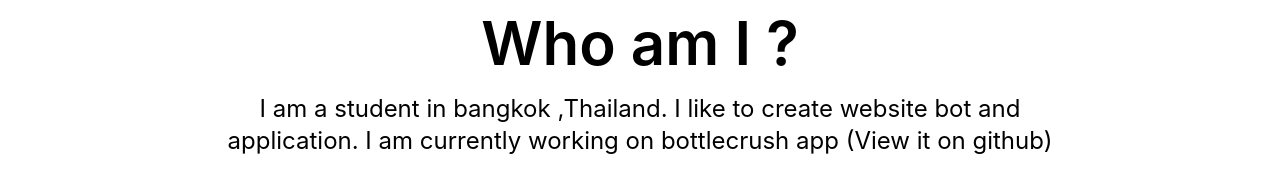
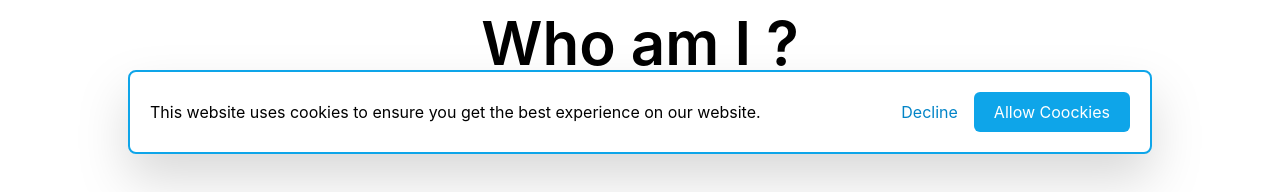
Before and after one commit to ronnapatp/ronnapat.com, a Next.js app: page /en-us in a window 1280 px wide. Shown: the part 606-798 px from the top of the page. Built offline with nearby package versions, Linux system fonts and the light colour scheme; no server answers.

Commit message:
Update cookie

```diff
--- a/components/cookies.js
+++ b/components/cookies.js
@@ -1,6 +1,27 @@
+import { useState } from "react"
+
 export default function () {
+    let cookie;
+
+    if (typeof window !== "undefined") {
+        cookie = localStorage.getItem('Cookies');
+    }
+    if (cookie === null) {
+        console.log('was null setting to false');
+        cookie = true;
+    } else {
+        cookie = false
+    }
+
+
+    const [ isShow, setIsShow ] = useState(cookie)
+
+    if (typeof window !== "undefined") {
+        localStorage.setItem('Cookies', isShow);
+    }
     return(
-        <div className='hidden'>
+        <div>
+            { isShow ?
             <div>
                 <div className="max-w-screen-lg mx-auto fixed bg-white inset-x-5 p-5 bottom-10 rounded-lg border-sky-500 border-2 drop-shadow-2xl flex gap-4 flex-wrap md:flex-nowrap text-center md:text-left items-center justify-center md:justify-between">
                     <div className="w-full">
@@ -8,10 +29,11 @@ export default function () {
                     </div>
                     <div className="flex gap-4 items-center flex-shrink-0">
                         <button className="text-sky-600 focus:outline-none hover:underline">Decline</button>
-                        {/* <button onClick={close} className="bg-sky-500 px-5 py-2 text-white rounded-md hover:bg-sky-700 focus:outline-none">Allow Coockies</button> */}
+                        <button onClick={() => setIsShow(false)} className="bg-sky-500 px-5 py-2 text-white rounded-md hover:bg-sky-700 focus:outline-none">Allow Coockies</button>
                     </div>
                 </div>
             </div>
+            : null}
         </div>
     )
 }
```
